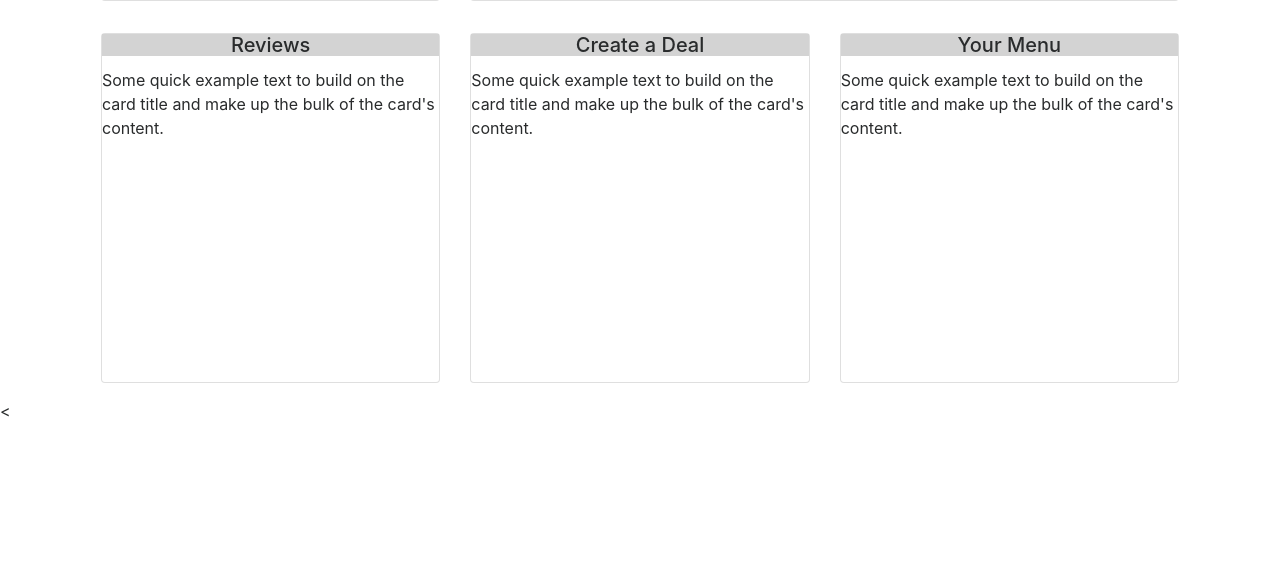
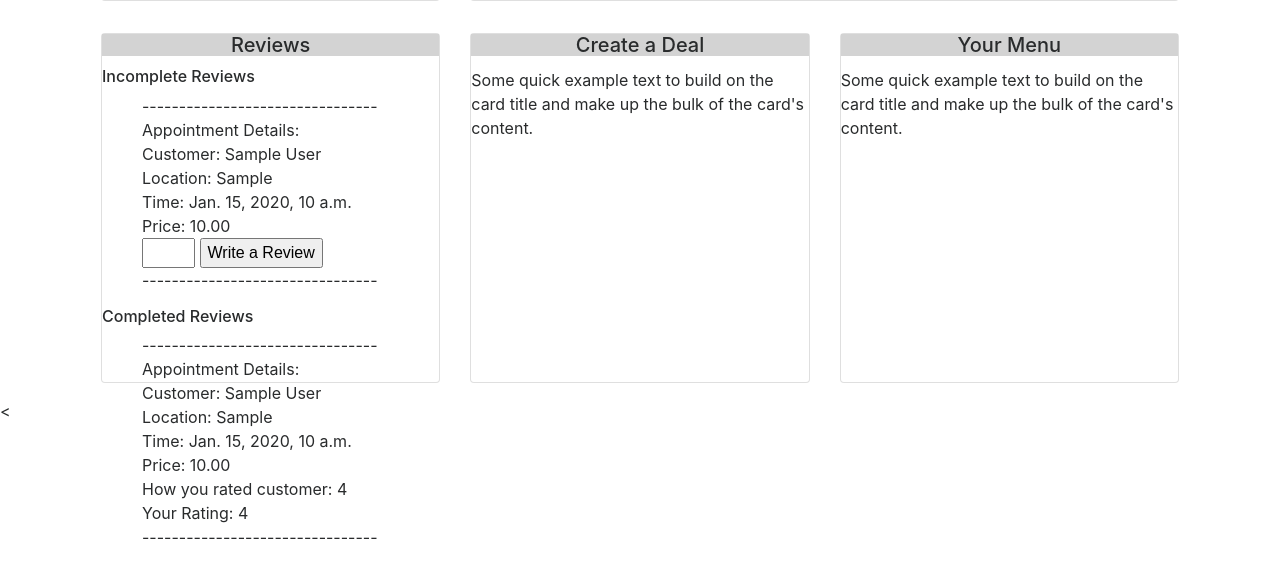
Before and after one commit to eric85254/Clippr, a Django app: template templates/stylist/stylistReal/dashboard/dashboard_core.html in a window 1280 px wide. Shown: the part 421-986 px from the top of the page. Before the commit the page ends 838 px from the top, so only its background shows below. Run offline with Django 3.2, Linux system fonts and the light colour scheme; the template is opened without the code that fills it: values that come from a table or form of the project are taken from there, others are empty; tables that the repository leaves empty hold one stand-in row (values such as "Sample post"); some libraries are stand-ins or nearby versions.

Commit message:
Added Sanketh's review divs to the review card on stylist/dashboard_core.html

```diff
--- a/templates/stylist/stylistReal/dashboard/dashboard_core.html
+++ b/templates/stylist/stylistReal/dashboard/dashboard_core.html
@@ -13,7 +13,6 @@
 <body>
 
 {# ToDo: make nav bar a real actual navbar#}
-
 <nav class="navbar navbar-toggleable-md navbar-light bg-faded ">
     <button class="navbar-toggler navbar-toggler-right" type="button" data-toggle="collapse"
             data-target="#navbarSupportedContent" aria-controls="navbarSupportedContent" aria-expanded="false"
@@ -25,6 +24,9 @@
         <ul class="navbar-nav mr-auto">
             <li class="nav-item active">
                 <a class="nav-link" href="#">Home <span class="sr-only">(current)</span></a>
+            </li>
+            <li class="nav-item">
+                <a class="nav-link" href="{% url 'core:logout' %}">Logout</a>
             </li>
         </ul>
     </div>
@@ -50,7 +52,7 @@
                 </ul>
                 <div class="tab-content">
                     <div class="tab-pane active" id="accepted_appointments" role="tabpanel">
-{#                        ToDo: needs some style work#}
+                        {#ToDo: appointment views need some style work#}
                         {% for appointment in accepted_appointments %}
                             <ul>
                                 -------------------------------- <br>
@@ -119,9 +121,41 @@
         <div class="col-md-4 hidden-md-down">
             <div class="card card-dashboard">
                 <h4 class="card-title text-center">Reviews</h4>
-                <p class="card-text"> Some quick example text to build on the card title
-                    and make up the bulk of the card's content.
-                </p>
+                <div id="reviews">
+                    <h6>Incomplete Reviews</h6>
+                    {% for review in incomplete_reviews %}
+                        <ul>
+                            -------------------------------- <br>
+                            Appointment Details: <br>
+                            Customer: {{ review.appointment.customer.get_full_name }} <br>
+                            Location: {{ review.appointment.location }} <br>
+                            Time: {{ review.appointment.date|default_if_none:"" }} <br>
+                            Price: {{ review.appointment.price|default_if_none:"" }} <br>
+                            <form action="{% url 'stylist:submit_review' %}" method="post"> {% csrf_token %}
+                                <input type="hidden" name="review_pk" value="{{ review.pk }}"/>
+                                <input type="number" name="rating" min="0" max="5"/>
+                                <input type="submit" value="Write a Review"/>
+                            </form>
+                            -------------------------------- <br>
+                        </ul>
+                    {% endfor %}
+                    {#ToDo: Not seeing any completed reviews here#}
+                    <h6>Completed Reviews</h6>
+                    {% for review in complete_reviews %}
+                        <ul>
+                            -------------------------------- <br>
+                            Appointment Details: <br>
+                            Customer: {{ review.appointment.customer.get_full_name }} <br>
+                            Location: {{ review.appointment.location }} <br>
+                            Time: {{ review.appointment.date|default_if_none:"" }} <br>
+                            Price: {{ review.appointment.price|default_if_none:"" }} <br>
+
+                            How you rated customer: {{ review.customer_rating }} <br>
+                            Your Rating: {{ review.stylist_rating }} <br>
+                            -------------------------------- <br>
+                        </ul>
+                    {% endfor %}
+                </div>
             </div>
         </div>
         <div class="col-md-4 hidden-md-down">
```
